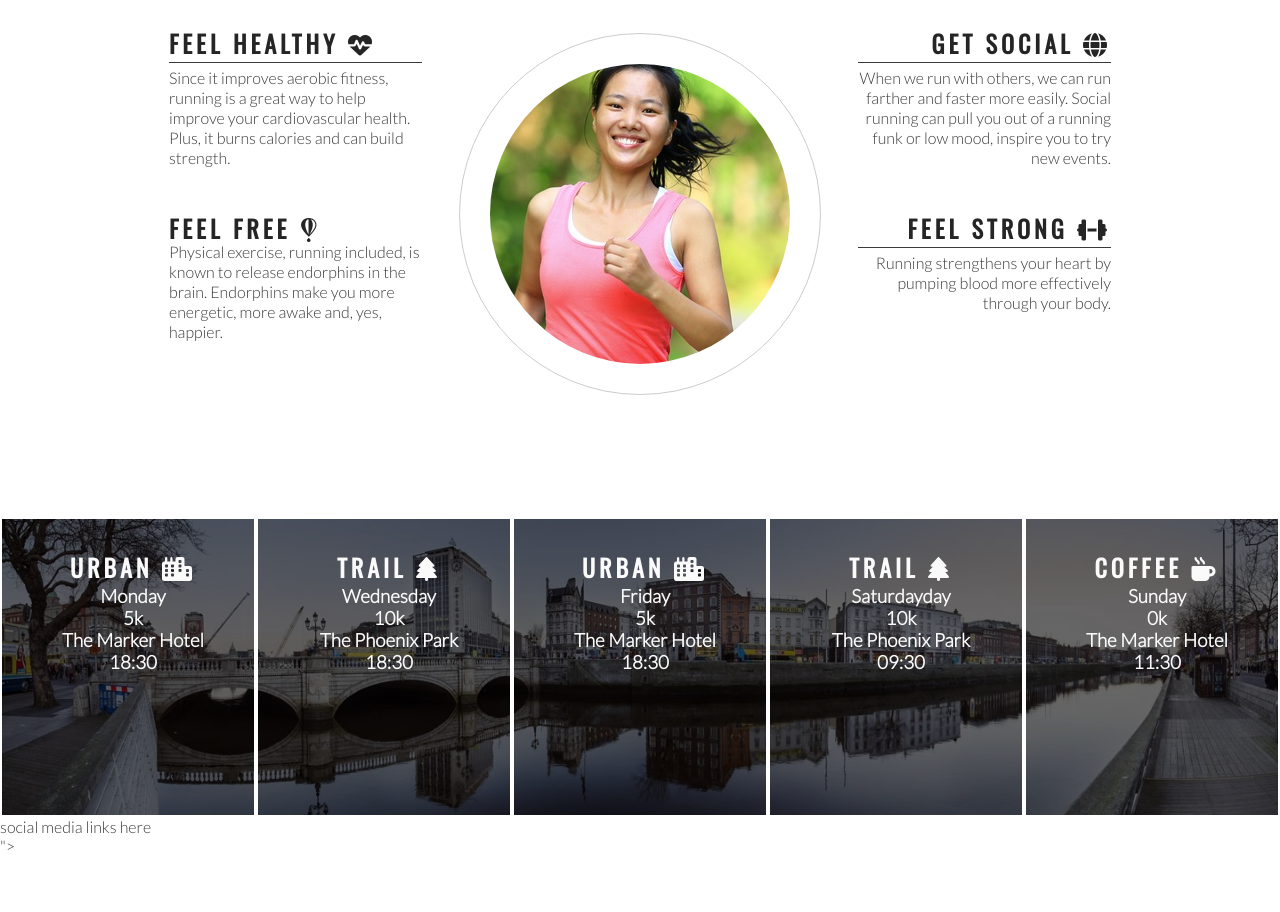
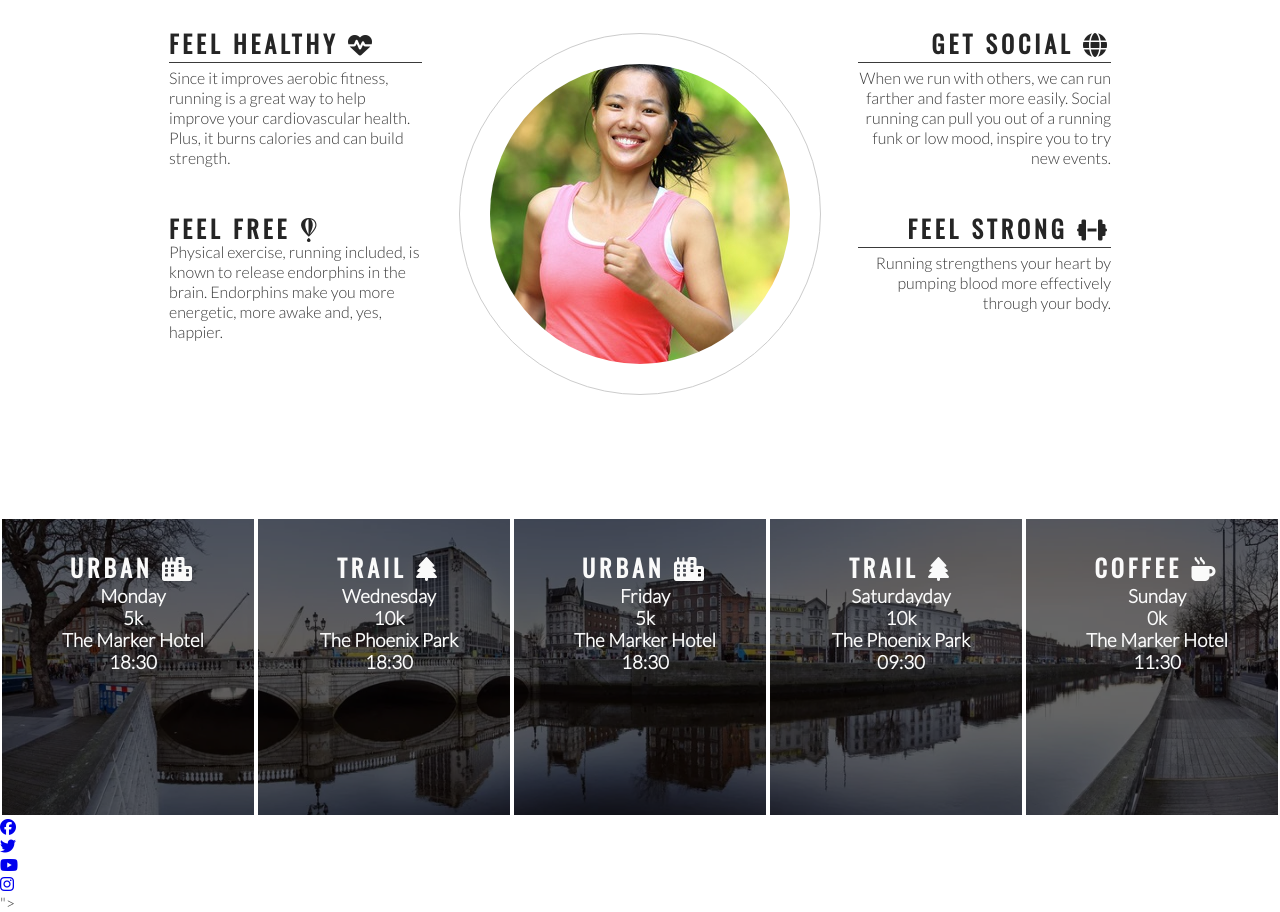
Before and after one commit to DebbieBergstrom/love-running, a plain HTML site: page index.html in a window 1280 px wide. Shown: the part 778-1690 px from the top of the page. Before the commit the page ends 1633 px from the top, so only its background shows below. Drawn offline with nearby package versions, Linux system fonts and the light colour scheme.

Commit message:
Add social media links to footer

```diff
--- a/index.html
+++ b/index.html
@@ -115,7 +115,20 @@
     </section>
 
     <footer>
-        social media links here
+        <ul>
+            <li>
+                <a href="https://facebook.com" target="_blank" rel="noopener" aria-label="Visit our Facebook page (opens in new tab)"><i class="fa-brands fa-facebook"></i></a>
+            </li>
+            <li>
+                <a href="https://twitter.com" target="_blank" rel="noopener" aria-label="Visit our Twitter page (opens in new tab)"><i class="fa-brands fa-twitter"></i></a>
+            </li>
+            <li>
+                <a href="https://youtube.com" target="_blank" rel="noopener" aria-label="Visit our Youtube page (opens in new tab)"><i class="fa-brands fa-youtube"></i></a>
+            </li>
+            <li>
+                <a href="https://instagram.com" target="_blank" rel="noopener" aria-label="Visit our Instagram page (opens in new tab)"><i class="fa-brands fa-instagram"></i></a>
+            </li>
+        </ul>
     </footer>
 
     <!--font awsome script-->
```
